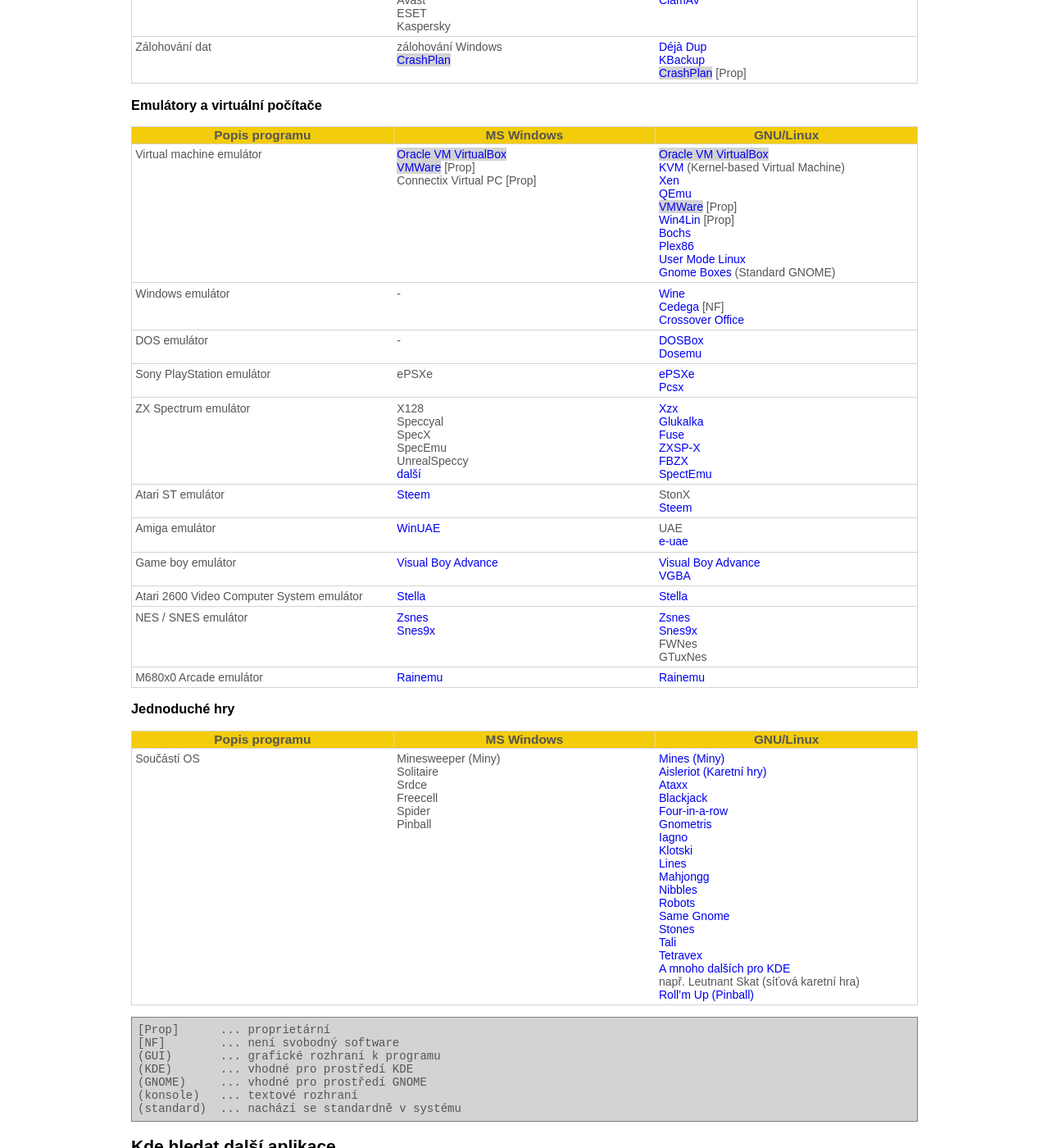
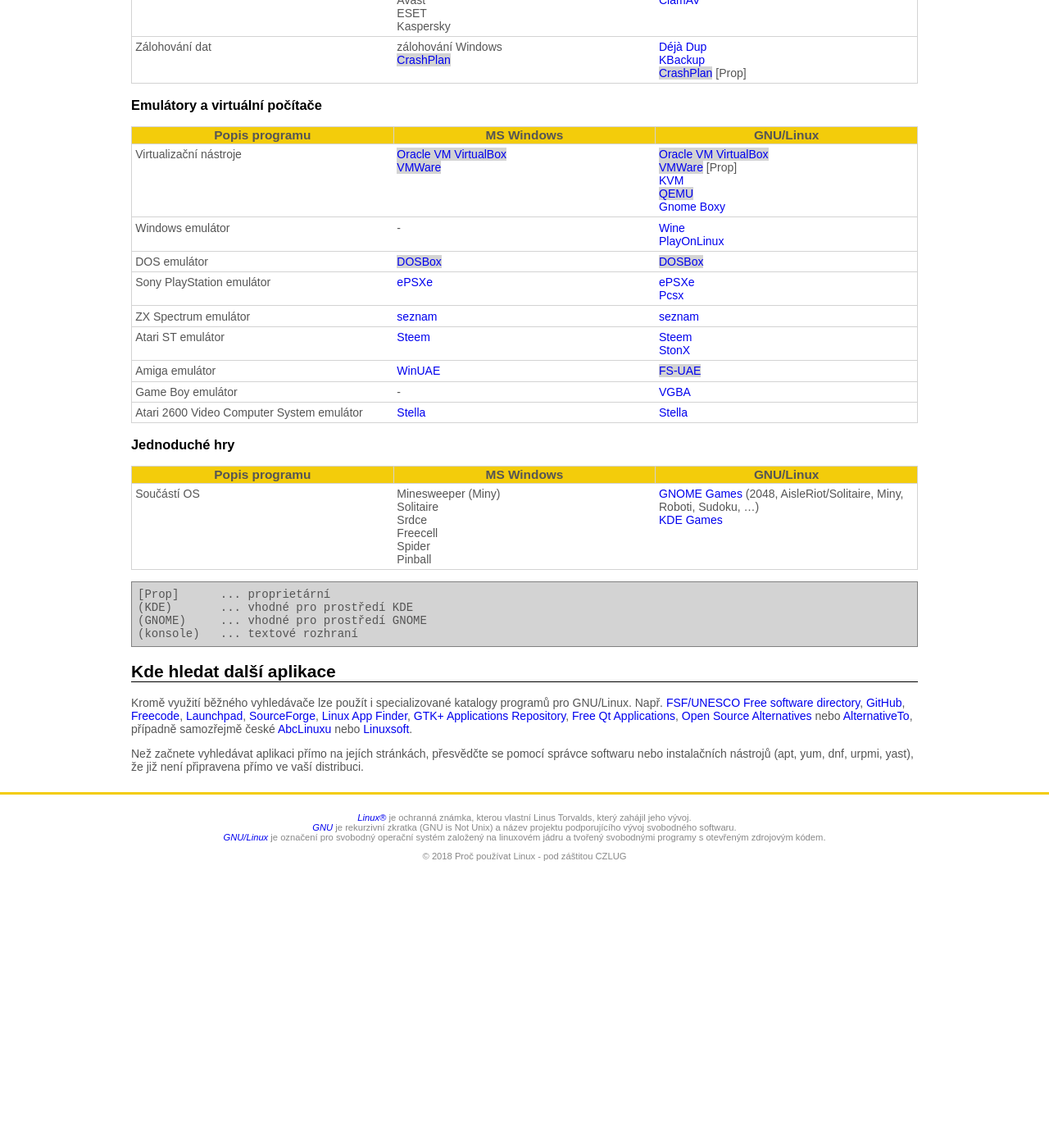
Before and after one commit to MikkCZ/plc, a Jekyll site: the page built from _pages/ekvivalenty.md, in a window 1280 px wide and 1400 px high, scrolled down 6124 px. Shown: the whole window at 82% size. Built offline with Jekyll 4.4.1, drawn with Linux system fonts in a browser that asks for light colours; after the commit the page ends 7197 px from its top, so only the background shows below that.

Commit message:
Ekvivalenty - emulátory a hry, #4

````diff
--- a/_pages/ekvivalenty.md
+++ b/_pages/ekvivalenty.md
@@ -156,33 +156,28 @@
 
 | Popis programu | MS Windows | GNU/Linux |
 | --- |
-| Virtual machine emulátor | [Oracle VM VirtualBox](http://www.virtualbox.org/){:.mp} <br> [VMWare](http://www.vmware.com/){:.mp} [Prop] <br> Connectix Virtual PC [Prop] | [Oracle VM VirtualBox](http://www.virtualbox.org/){:.mp} <br> [KVM](http://www.linux-kvm.org/) (Kernel-based Virtual Machine) <br> [Xen](http://www.xen.org/) <br> [QEmu](http://fabrice.bellard.free.fr/qemu/) <br> [VMWare](http://www.vmware.com/){:.mp} [Prop] <br> [Win4Lin](http://www.netraverse.com/) [Prop] <br> [Bochs](http://bochs.sourceforge.net/) <br> [Plex86](http://savannah.nongnu.org/projects/plex86) <br> [User Mode Linux](http://user-mode-linux.sourceforge.net/) <br> [Gnome Boxes](https://help.gnome.org/users/gnome-boxes/stable/) (Standard GNOME) |
-| Windows emulátor | - | [Wine](http://www.winehq.org/) <br> [Cedega](http://www.transgaming.com/) [NF] <br> [Crossover Office](http://www.codeweavers.com/) |
-| DOS emulátor | - | [DOSBox](http://sourceforge.net/projects/dosbox/) <br> [Dosemu](http://www.dosemu.org/) |
-| Sony PlayStation emulátor | ePSXe<br> | [ePSXe](http://www.epsxe.com/) <br> [Pcsx](http://www.pcsx.net/) |
-| ZX Spectrum emulátor | X128 <br> Speccyal <br> SpecX <br> SpecEmu <br> UnrealSpeccy <br> [další](http://www.worldofspectrum.org/emulators.html) <br> | [Xzx](http://www.erik-kunze.de/xzx/) <br> [Glukalka](http://glukalka.sourceforge.net/) <br> [Fuse](http://fuse-emulator.sourceforge.net/) <br> [ZXSP-X](http://little-bat.de/zxsp.html) <br> [FBZX](http://www.rastersoft.com/fbzx.html) <br> [SpectEmu](http://www.inf.bme.hu/~mszeredi/spectemu/) |
-| Atari ST emulátor | [Steem](http://steem.atari.st/) <br> | StonX <br> [Steem](http://steem.atari.st/) |
-| Amiga emulátor | [WinUAE](http://www.winuae.net/) <br> | UAE <br> [e-uae](http://rcdrummond.net/uae) <br> |
-| Game boy emulátor | [Visual Boy Advance](http://vba.ngemu.com/) <br> | [Visual Boy Advance](http://vba.ngemu.com/) <br> [VGBA](http://fms.komkon.org/VGBA/) |
-| Atari 2600 Video Computer System emulátor | [Stella](http://stella.sourceforge.net/) | [Stella](http://stella.sourceforge.net/) <br> |
-| NES / SNES emulátor | [Zsnes](http://www.zsnes.com/) <br> [Snes9x](http://www.snes9x.com/) <br> | [Zsnes](http://www.zsnes.com/) <br> [Snes9x](http://www.snes9x.com/) <br> FWNes <br> GTuxNes |
-| M680x0 Arcade emulátor | [Rainemu](http://www.rainemu.com/) | [Rainemu](http://www.rainemu.com/) |
+| Virtualizační nástroje | [Oracle VM VirtualBox](https://www.virtualbox.org/){:.mp} <br> [VMWare](https://www.vmware.com/){:.mp} | [Oracle VM VirtualBox](https://www.virtualbox.org/){:.mp} <br> [VMWare](https://www.vmware.com/){:.mp} [Prop] <br> [KVM](https://www.linux-kvm.org/) <br> [QEMU](https://www.qemu.org/){:.mp} <br> [Gnome Boxy](https://help.gnome.org/users/gnome-boxes/stable/) |
+| Windows emulátor | - | [Wine](https://www.winehq.org/) <br> [PlayOnLinux](https://www.playonlinux.com/) |
+| DOS emulátor | [DOSBox](https://www.dosbox.com/){:.mp} | [DOSBox](https://www.dosbox.com/){:.mp} |
+| Sony PlayStation emulátor | [ePSXe](http://www.epsxe.com/) | [ePSXe](http://www.epsxe.com/) <br> [Pcsx](http://www.pcsx.net/) |
+| ZX Spectrum emulátor | [seznam](https://www.worldofspectrum.org/emulators.html) | [seznam](https://www.worldofspectrum.org/emulators.html) |
+| Atari ST emulátor | [Steem](http://steem.atari.st/) | [Steem](http://steem.atari.st/) <br> [StonX](http://stonx.sourceforge.net/) |
+| Amiga emulátor | [WinUAE](http://www.winuae.net/) | [FS-UAE](https://fs-uae.net/){:.mp} |
+| Game Boy emulátor | - | [VGBA](https://fms.komkon.org/VGBA/) |
+| Atari 2600 Video Computer System emulátor | [Stella](https://stella-emu.github.io/) | [Stella](https://stella-emu.github.io/) |
 
 ### Jednoduché hry
 {:#jednoduchehry}
 
 | Popis programu | MS Windows | GNU/Linux |
 | --- |
-| Součástí OS | Minesweeper (Miny) <br> Solitaire <br> Srdce <br> Freecell <br> Spider <br> Pinball | [Mines (Miny)](http://www.gnome.org/projects/gnome-games/) <br> [Aisleriot (Karetní hry)](http://www.gnome.org/projects/gnome-games/) <br> [Ataxx](http://www.gnome.org/projects/gnome-games/) <br> [Blackjack](http://www.gnome.org/projects/gnome-games/) <br> [Four-in-a-row](http://www.gnome.org/projects/gnome-games/) <br> [Gnometris](http://www.gnome.org/projects/gnome-games/) <br> [Iagno](http://www.gnome.org/projects/gnome-games/) <br> [Klotski](http://www.gnome.org/projects/gnome-games/) <br> [Lines](http://www.gnome.org/projects/gnome-games/) <br> [Mahjongg](http://www.gnome.org/projects/gnome-games/) <br> [Nibbles](http://www.gnome.org/projects/gnome-games/) <br> [Robots](http://www.gnome.org/projects/gnome-games/) <br> [Same Gnome](http://www.gnome.org/projects/gnome-games/) <br> [Stones](http://www.gnome.org/projects/gnome-games/) <br> [Tali](http://www.gnome.org/projects/gnome-games/) <br> [Tetravex](http://www.gnome.org/projects/gnome-games/) <br> [A mnoho dalších pro KDE](http://games.kde.org/) <br> např. Leutnant Skat (síťová karetní hra) <br> [Roll'm Up (Pinball)](http://www.linuxsoft.cz/sw_detail.php?id_item=1747) |
+| Součástí OS | Minesweeper (Miny) <br> Solitaire <br> Srdce <br> Freecell <br> Spider <br> Pinball | [GNOME Games](https://wiki.gnome.org/Apps/Games) (2048, AisleRiot/Solitaire, Miny, Roboti, Sudoku, ...) <br> [KDE Games](https://games.kde.org/) |
 
 ```
 [Prop]      ... proprietární
-[NF]        ... není svobodný software
-(GUI)       ... grafické rozhraní k programu
 (KDE)       ... vhodné pro prostředí KDE
 (GNOME)     ... vhodné pro prostředí GNOME
 (konsole)   ... textové rozhraní
-(standard)  ... nachází se standardně v systému
 ```
 
 ## Kde hledat další aplikace
````
